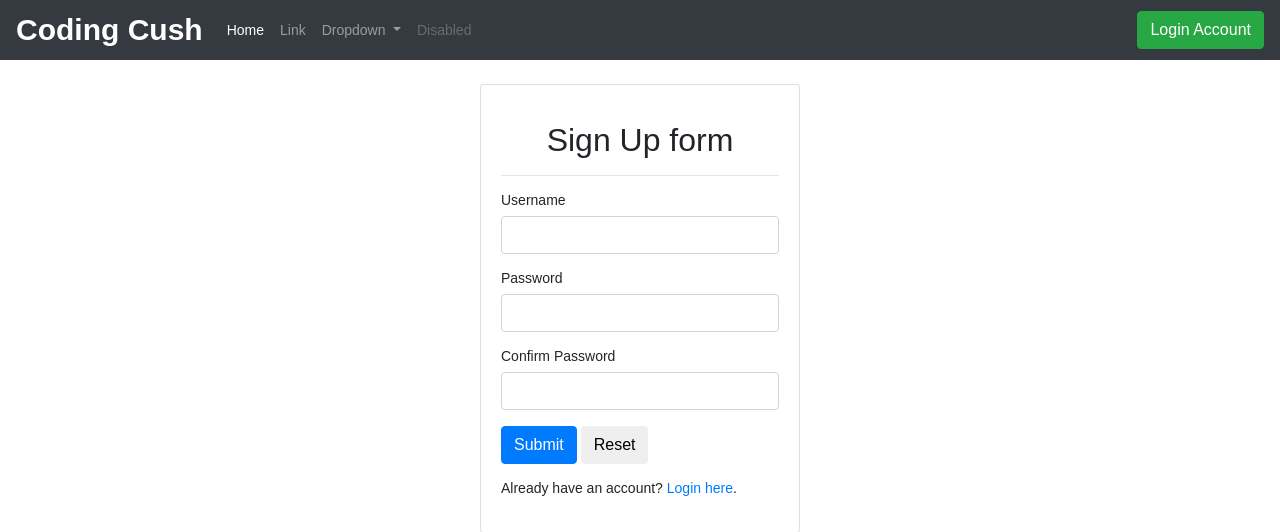
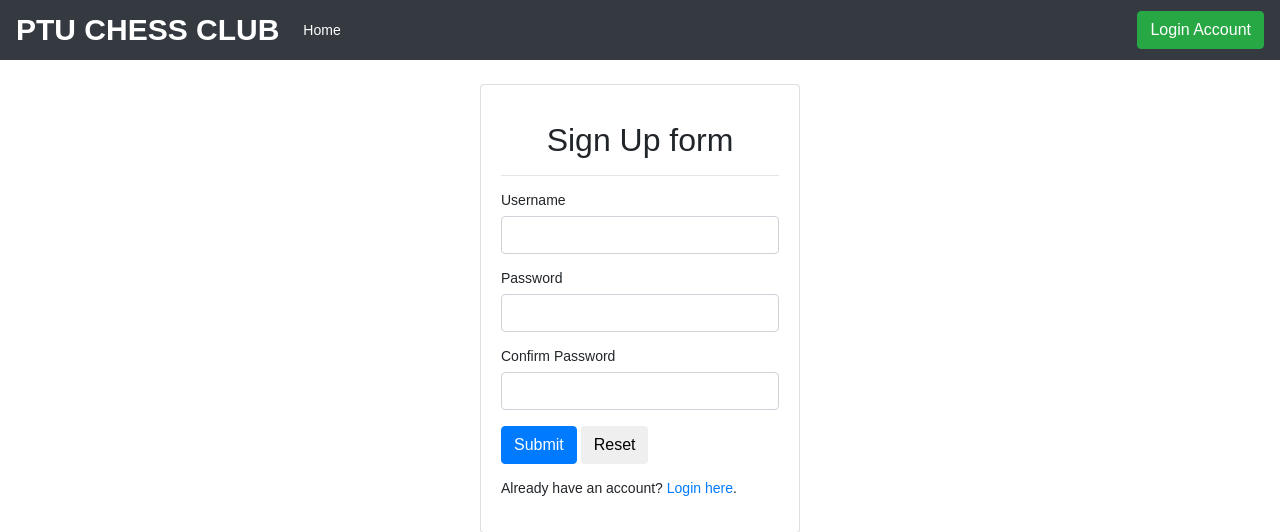
Before and after one commit to abhishekhajuria/PTU-Chess-Club, a PHP site: page /ChessClub/login-system-main/register.php in a window 1280 px wide. Shown: the top 532 px of the page. Run offline with PHP 8.4, Linux system fonts and the light colour scheme; some libraries are stand-ins or nearby versions.

Commit message:
Update register.php

```diff
--- a/login-system-main/register.php
+++ b/login-system-main/register.php
@@ -108,7 +108,7 @@ if($_SERVER["REQUEST_METHOD"] == "POST"){
 
 <!-- navgation menu start  -->
 <nav class="navbar navbar-expand-lg navbar-dark bg-dark">
-  <a class="navbar-brand" href="#" style="font-size:30px;"><strong>Coding Cush</strong></a>
+  <a class="navbar-brand" href="#" style="font-size:30px;"><strong>PTU CHESS CLUB</strong></a>
   <button class="navbar-toggler" type="button" data-toggle="collapse" data-target="#navbarSupportedContent" aria-controls="navbarSupportedContent" aria-expanded="false" aria-label="Toggle navigation">
     <span class="navbar-toggler-icon"></span>
   </button>
@@ -116,25 +116,9 @@ if($_SERVER["REQUEST_METHOD"] == "POST"){
   <div class="collapse navbar-collapse" id="navbarSupportedContent">
     <ul class="navbar-nav mr-auto">
       <li class="nav-item active">
-        <a class="nav-link" href="#">Home <span class="sr-only">(current)</span></a>
+        <a class="nav-link" href="http://localhost:8091/ChessClub/index.html">Home <span class="sr-only">(current)</span></a>
       </li>
-      <li class="nav-item">
-        <a class="nav-link" href="#">Link</a>
-      </li>
-      <li class="nav-item dropdown">
-        <a class="nav-link dropdown-toggle" href="#" id="navbarDropdown" role="button" data-toggle="dropdown" aria-haspopup="true" aria-expanded="false">
-          Dropdown
-        </a>
-        <div class="dropdown-menu" aria-labelledby="navbarDropdown">
-          <a class="dropdown-item" href="#">Action</a>
-          <a class="dropdown-item" href="#">Another action</a>
-          <div class="dropdown-divider"></div>
-          <a class="dropdown-item" href="#">Something else here</a>
-        </div>
-      </li>
-      <li class="nav-item">
-        <a class="nav-link disabled" href="#">Disabled</a>
-      </li>
+
     </ul>
     <form class="form-inline my-2 my-lg-0">
       <a href="login.php"class="btn btn-success my-2 my-sm-0" type="submit">Login Account</a>
```
